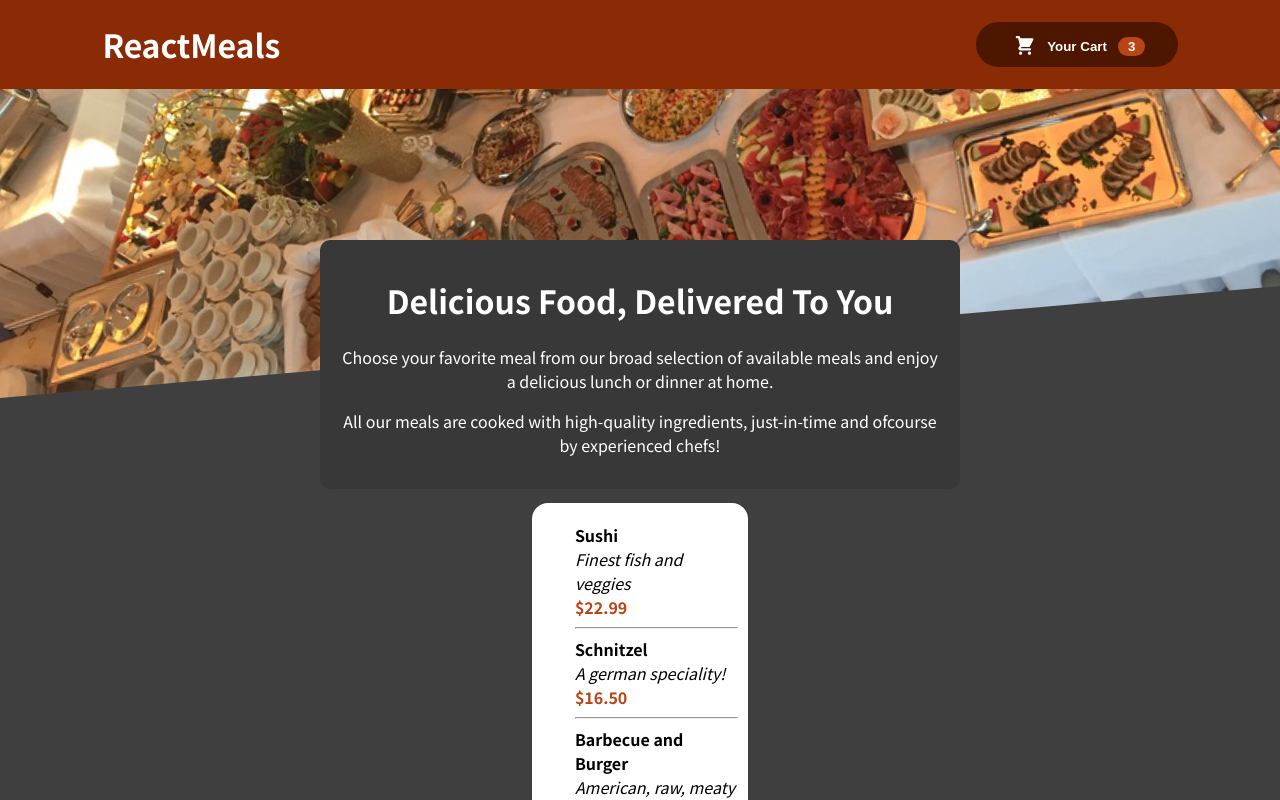
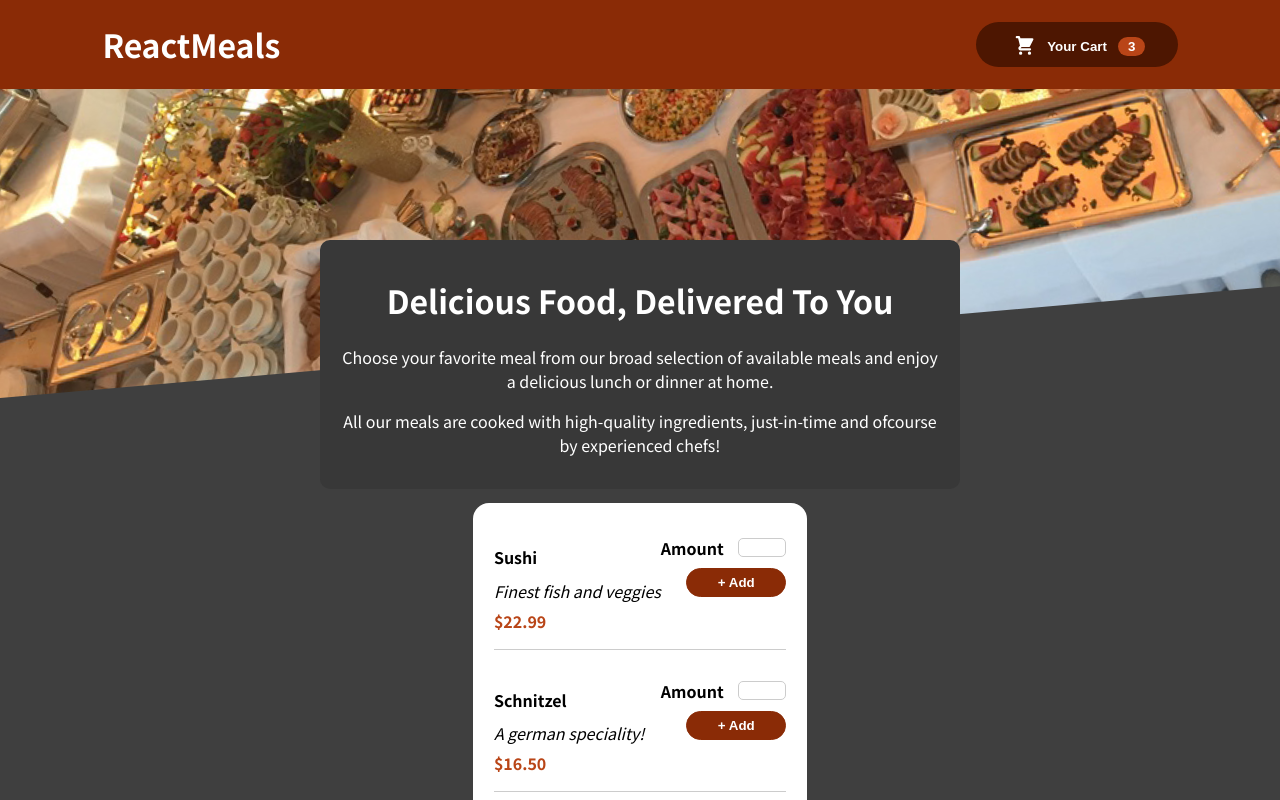
Before and after one commit to adeboyeMary/FoodOrder-App, a React (Create React App) app: page / in a window 1280 px wide. Shown: the top 800 px of the page. Built offline with nearby package versions, Linux system fonts and the light colour scheme.

Commit message:
Edited with reusable input, and form

```diff
--- a/src/App.js
+++ b/src/App.js
@@ -4,13 +4,13 @@ import Header from './components/Layout/Header';
 import Meals from './components/Meals/Meals';
 
 
-
 const App = (props) => {
   return (
     <div className="App">
-      {/* <h1>it's working!!!!</h1> */}
       <Header />
-      <Meals />
+      <main>
+        <Meals />
+      </main>
     </div>
   );
 }
--- /dev/null
+++ b/src/components/Meals/MealItem/MealItem.js
@@ -0,0 +1,28 @@
+import React from 'react';
+
+import styles from './MealItem.module.css';
+import MealItemForm from './MealItemForm';
+
+const MealItem = (props) => {
+
+    return (
+        <li className={styles['meal-li']}>
+            <div>
+                <h4  className={styles['meal-name']}>
+                    {props.name}
+                </h4>
+                <div className={styles['description']}>
+                    {props.description}
+                </div>
+                <div className={styles['meal-price']}>
+                    {props.price}
+                </div>
+            </div>
+            <div>
+                <MealItemForm id={props.id} />
+            </div>
+        </li>
+    );
+};
+
+export default MealItem;
--- /dev/null
+++ b/src/components/Meals/MealItem/MealItem.module.css
@@ -0,0 +1,23 @@
+ .meal-li {
+    /* margin-left: -1%;
+    margin-right: 3%; */
+    display: flex;
+    flex-direction: row;
+    justify-content: space-between;
+    margin: 1rem;
+    padding-bottom: 1rem;
+    border-bottom: 1px solid #ccc;
+ }
+ .meal-name{
+    font-weight:bold;
+    margin-bottom: 6%;
+ }
+
+.description{
+    font-style: italic;
+    margin-bottom: 4%;
+}
+ .meal-price{
+    font-weight: bold;
+    color: #b94517;
+ }
--- /dev/null
+++ b/src/components/Meals/MealItem/MealItemForm.js
@@ -0,0 +1,23 @@
+import React from 'react';
+
+import styles from './MealItemForm.module.css';
+import Input from '../../UI/Input';
+
+
+const MealItemForm = (props) => {
+    return(
+        <form className={styles.form}>
+            <Input label='Amount' input={{
+                id: 'amount_' + props.id,
+                type: 'number',
+                min: '1',
+                max:'5',
+                step: '1',
+                daefaultValue: '1'
+            }} />
+            <button>+ Add</button>
+        </form>
+    )
+}
+
+export default MealItemForm;
--- /dev/null
+++ b/src/components/Meals/MealItem/MealItemForm.module.css
@@ -0,0 +1,14 @@
+.form {
+    text-align: right;
+    margin-top: 10%;
+}
+
+.form button {
+    cursor: pointer;
+    background-color: #8a2b06;
+    border: 1px solid #8a2b06;
+    color: white;
+    padding: 0.35rem 1.90rem;
+    border-radius: 20px;
+    font-weight: bold;
+}
--- a/src/components/Meals/MealList.js
+++ /dev/null
@@ -1,25 +0,0 @@
-import React from 'react';
-
-import styles from './MealList.module.css'
-
-const MealList = (props) => {
-    return (
-        <ul className={styles.meallist}>
-            {props.item.map(meals =>
-                <li key={meals.id} className={styles['meal-li']}>
-                    <div className={styles['meal-name']}>
-                        {meals.name}
-                    </div>
-                    <div className={styles['description']}>
-                        {meals.description}
-                    </div>
-                    <div className={styles['meal-price']}>
-                        {meals.price}
-                    </div>
-                    <hr />
-                </li>)}
-        </ul>
-    )
-}
-
-export default MealList;
--- a/src/components/Meals/MealList.module.css
+++ /dev/null
@@ -1,16 +0,0 @@
- .meal-li {
-    margin-left: -1%;
-    margin-right: 3%;
-
- }
- .meal-name{
-    font-weight:bold;
- }
-
-.description{
-    font-style: italic;
-}
- .meal-price{
-    font-weight: bold;
-    color: #b94517;
- }
--- a/src/components/Meals/MealsAvailable.js
+++ b/src/components/Meals/MealsAvailable.js
@@ -1,10 +1,8 @@
 import React from 'react';
-
 
 import styles from './MealsAvailable.module.css';
 import Card from '../UI/Card.js';
-// import MealItem from './MealItem';
-import MealList from './MealList';
+import MealItem from '../Meals/MealItem/MealItem';
 
 const DUMMY_MEALS = [
     {
@@ -28,27 +26,25 @@ const DUMMY_MEALS = [
     {
         id: 'a4',
         name:  'Green Bowl',
-        description: 'Healtyh... and green...',
+        description: 'Healthy... and green...',
         price: '$18.99'
     }
 ]
 
 const MealsAvailable = () => {
-    // const meals = DUMMY_MEALS;
-
-    // const onAddMeals = () => {
-    //     setMeals((prevState)=>{
-    //         return [...prevState];
-    //     })
-    // }
-
-    // const mealslist = DUMMY_MEALS.map(meals => <li>{meals.name}</li>);
-    // const mealslist = DUMMY_MEALS;
+    const mealslist = DUMMY_MEALS.map( meal =>
+        <MealItem
+            id={meal.id}
+            key={meal.id}
+            name={meal.name}
+            description={meal.description}
+            price={meal.price}
+        />)
 
     return (
         <section className={styles.available}>
             <Card>
-                <MealList item={DUMMY_MEALS} />
+                <ul>{mealslist}</ul>
             </Card>
         </section>
     )
--- a/src/components/Meals/MealsAvailable.module.css
+++ b/src/components/Meals/MealsAvailable.module.css
@@ -6,5 +6,7 @@
 }
 
 .available ul{
-    list-style-type: none;
+    list-style: none;
+    margin: 0;
+    padding: 0;
 }
--- /dev/null
+++ b/src/components/UI/Input.js
@@ -0,0 +1,14 @@
+import React from 'react';
+
+import styles from './Input.module.css';
+
+const Input = (props) => {
+    return (
+        <div className={styles.input}>
+            <label htmlFor={props.input.id}>{props.label}</label>
+            <input {...props.input} />
+        </div>
+    );
+};
+
+export default Input;
--- /dev/null
+++ b/src/components/UI/Input.module.css
@@ -0,0 +1,17 @@
+.input {
+    display: flex;
+    align-items: center;
+    margin-bottom: 0.5rem;
+  }
+
+  .input label {
+    font-weight: bold;
+    margin-right: 0.90rem;
+  }
+
+  .input input {
+    width: 3rem;
+    border-radius: 5px;
+    border: 1px solid #ccc;
+    padding-left: 0.5rem;
+  }
```
Also changed, not shown: src/components/Meals/MealItem.js (deleted, +0 -17 lines).
